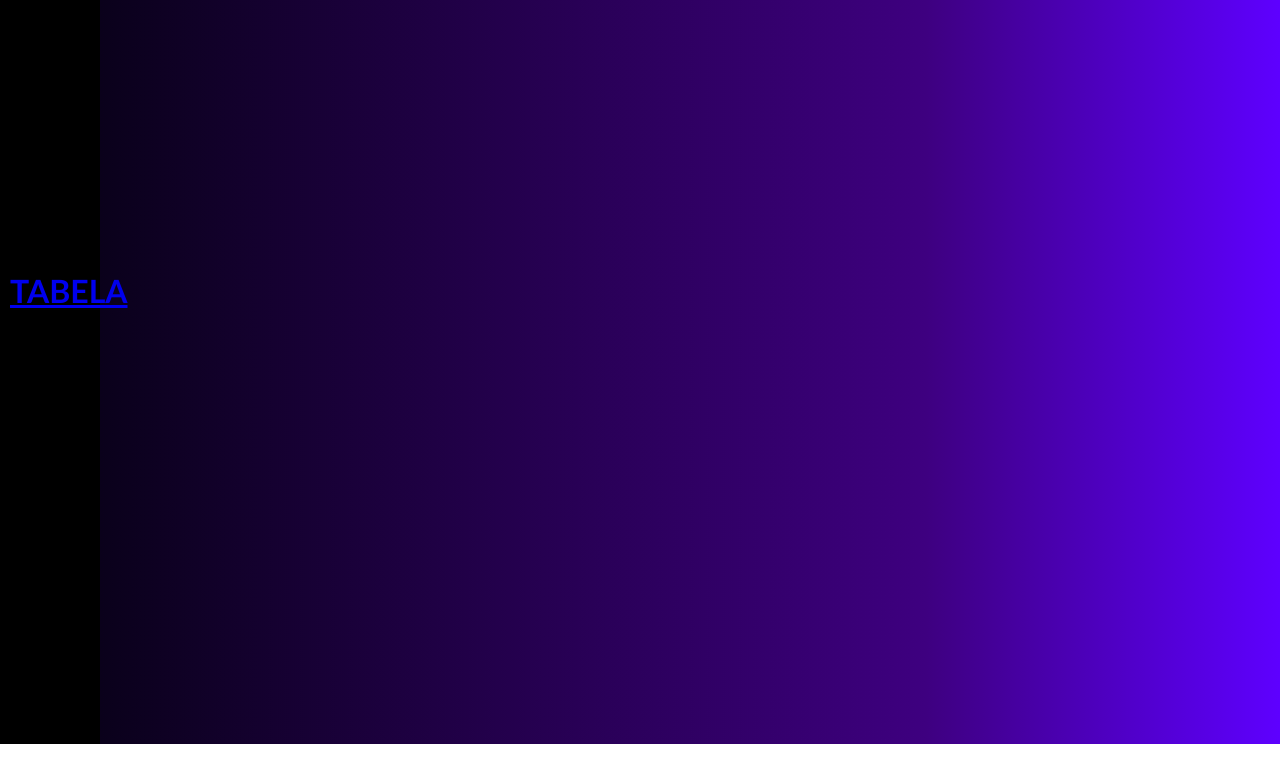
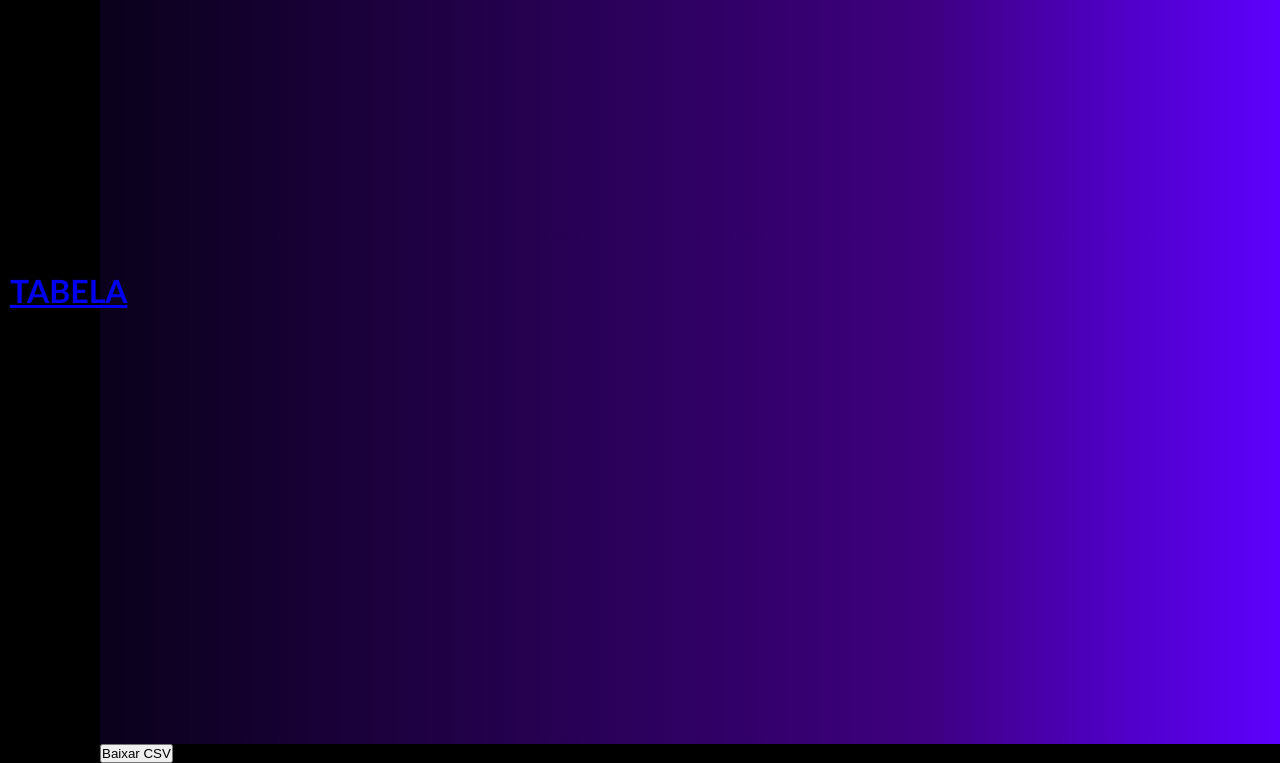
Before and after one commit to Web-LIA/Tabela-Dinamica, a React (Create React App) app: page /tabelanova in a window 1280 px wide. Shown: the part 275-1038 px from the top of the page. Built offline with nearby package versions, Linux system fonts and the light colour scheme.

Commit message:
test/feat: adicionar feat de baixar os dados da tabela em csv

```diff
--- /dev/null
+++ b/src/components/newTable/DownloadButton.tsx
@@ -0,0 +1,38 @@
+import React from "react"
+import { RowData } from "../../typesNewTable"
+
+type DownloadButtonProps = {
+    tableData: RowData[],
+    fileName: string
+}
+
+function DownloadButton(props: DownloadButtonProps) {
+    function convertToCSV(tableData: RowData[]) {
+        let tableKeys = Object.keys(tableData[0])
+        let rows = tableData.map(row =>
+          tableKeys.map(key => {
+            let value = row[key]
+            return typeof value === 'string' && value.includes(',') ? `"${value}"` : value
+          }).join(',')
+        )
+        return `${tableKeys.join(',')}\n${rows.join('\n')}`
+    }
+    function downloadCSV (tableData: RowData[], filename: string) {
+        const csv = convertToCSV(tableData)
+        const blob = new Blob([csv], { type: 'text/csv;charset=utf-8;' })
+        const link = document.createElement('a')
+
+        const url = URL.createObjectURL(blob);
+        link.setAttribute('href', url)
+        link.setAttribute('download', filename)
+        document.body.appendChild(link)
+        link.click()
+        document.body.removeChild(link)
+    }
+
+    return (
+        <button onClick={() => downloadCSV(props.tableData, props.fileName)}>Baixar CSV</button>
+    )
+}
+
+export default DownloadButton
--- a/src/pages/NewTable.tsx
+++ b/src/pages/NewTable.tsx
@@ -7,6 +7,7 @@ import FormAddColumn from '../components/newTable/FormAddColumn'
 import TableHeader from '../components/newTable/TableHeader'
 import TableRowEdit from '../components/newTable/TableRowEdit'
 import { RowData, TableRowMethods, TableRowEditMethods, TableHeaderMethods } from '../typesNewTable'
+import DownloadButton from '../components/newTable/DownloadButton'
 
 function NewTable() {
     const [data, setData] = useState<RowData[]>([
@@ -180,6 +181,7 @@ function NewTable() {
             </tbody>
         </table>
         </div>
+        <DownloadButton tableData={data} fileName="tabela.csv"/>
         </>
     )
 }
```
